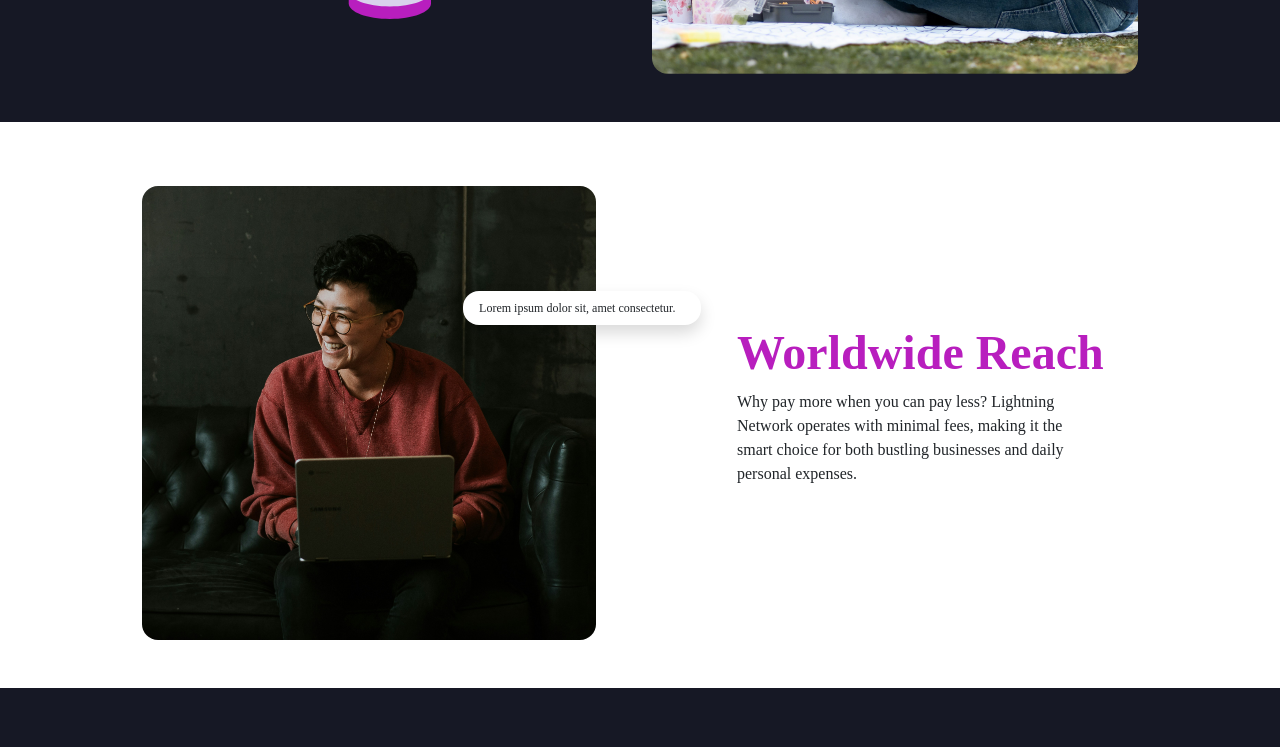
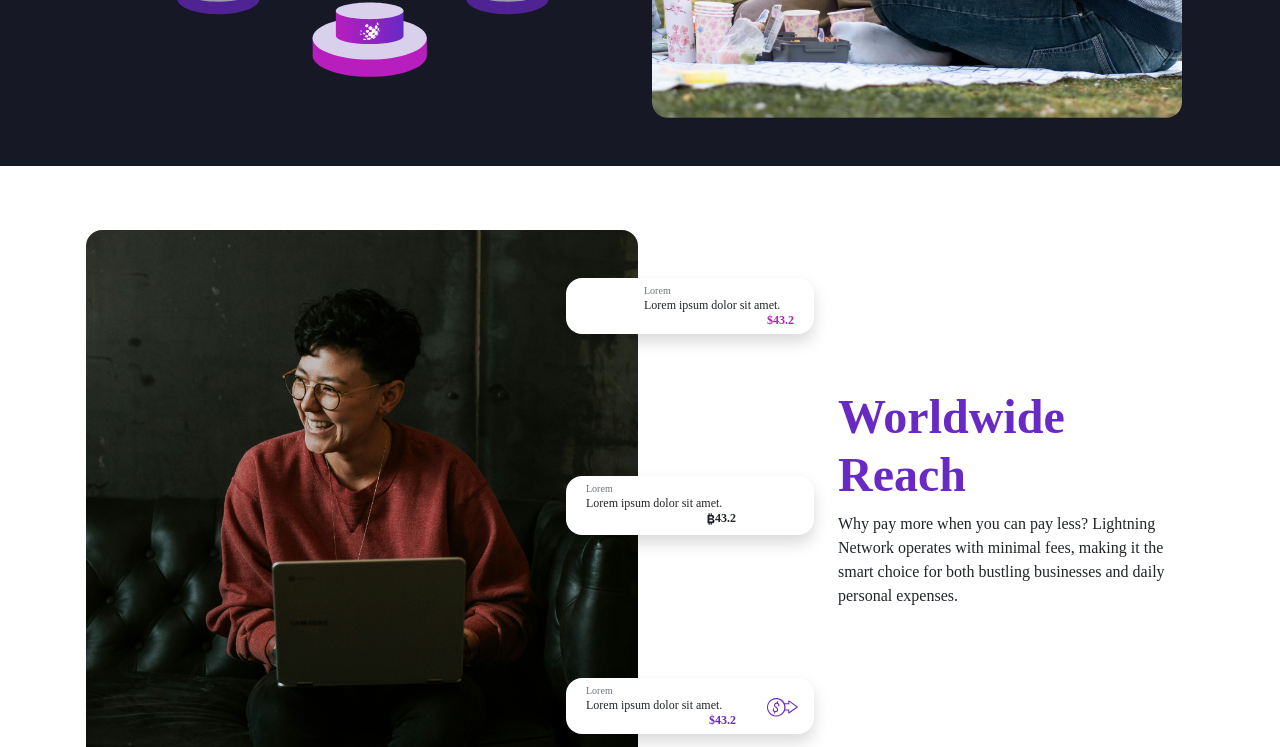
Before and after one commit to sbstnbnvds/neutronpay-2, a React (Vite) app: page / in a window 1280 px wide. Shown: the part 2160-2907 px from the top of the page. Built offline with nearby package versions, Linux system fonts and the light colour scheme; a web font is replaced by a local one.

Commit message:
worldwide Reach section & other css fixes

```diff
--- a/src/App.css
+++ b/src/App.css
@@ -55,3 +55,9 @@ button.transition-1 {
 button.transition-1:hover {
   font-size: 0.8125em !important;
 }
+
+/* Tools */
+
+.cursor-pointer {
+  cursor: pointer !important;
+}
--- a/src/pages/App/components/Banner.jsx
+++ b/src/pages/App/components/Banner.jsx
@@ -10,7 +10,7 @@ const Banner = () => {
   return (
     <section className='app-banner py-5'>
       <Container className='px-0'>
-        <Row className='m-0 my-5 py-5 px-3 align-items-center gy-5'>
+        <Row className='m-0 my-5 px-3 align-items-center gy-5'>
           <Col className='px-3' xl={7} lg={6} xs={12}>
             <h1 className='display-1 text-uppercase fw-800'>tap, pay, go</h1>
 
--- a/src/pages/Home/Home.css
+++ b/src/pages/Home/Home.css
@@ -51,11 +51,6 @@
 
 /* Benefits */
 
-
-.benefits-section .learn-more-link {
-  cursor: pointer;
-}
-
 .benefits-section .benefits-right-arrow {
   transform: translate(-162.5%, -30%);
   transition: transform 770ms;
@@ -97,12 +92,16 @@
 
 /* Worldwide Reach */
 
-.worldwide-reach-section img {
-  width: 80% !important;
+.worldwide-reach-section .text-box-1 p {
+  font-size: 0.75em !important;
 }
 
-.worldwide-reach-section .text-box-1 p {
-  font-size: 0.75em !important;
+.worldwide-reach-section .text-box-1 .message-sup-text {
+  font-size: 0.625em !important;
+}
+
+.worldwide-reach-section .bitcoin-sign {
+  height: 1.25em !important;
 }
 
 /* API for Businesses */
--- a/src/pages/Home/Home.jsx
+++ b/src/pages/Home/Home.jsx
@@ -24,7 +24,6 @@ const Home = () => {
     <APIForEAndB/>
     <PayoutDetails/>
     <YourWorldInYourHands/>
-
   </>
 
   )
--- a/src/pages/Home/components/Benefits.jsx
+++ b/src/pages/Home/components/Benefits.jsx
@@ -49,7 +49,7 @@ const Benefits = () => {
                 <Row className=''>
                   <p>Lorem ipsum dolor sit amet consectetur adipisicing elit. Ab eius aliquid nobis! Quisquam iusto aliquam dolores, nemo nisi libero asperiores</p>
                 </Row>
-                <Row onClick={handleClick} className='justify-content-between mt-5 learn-more-link'>
+                <Row onClick={handleClick} className='justify-content-between mt-5 learn-more-link cursor-pointer'>
                   <Col xs={6}>
                     <p className=''>Learn more...</p>
                   </Col>
--- a/src/pages/Home/components/EconomicalFees.jsx
+++ b/src/pages/Home/components/EconomicalFees.jsx
@@ -13,21 +13,21 @@ const EconomicalFees = () => {
     <section className='economical-fees-section eerie-black-background'>
       <Container
       className='my-3'>
-        <Row className='w-100 px-5 mx-0 py-5 justify-content-center align-items-center'>
+        <Row className='w-100 px-1 mx-0 py-5 justify-content-center align-items-center'>
           <Col
-           lg={6}
-           className='d-flex flex-column align-items-center'>
+           md={6}
+           className='d-flex flex-column align-items-center px-0 px-md-4'>
             <h2 className='grape-text text-capitalize fw-semibold display-5 align-self-start'>economical fees</h2>
             <p className='fw-normal text-light mb-5'>Why pay more when you can pay less? Lightning Network operates with minimal fees, making it the smart choice for both bustling businesses and daily personal expenses.</p>
 
             <img
               src={graph}
               alt=""
-              className='w-75 px-sm-5' />
+              className='w-75 px-sm-5 px-md-1' />
           </Col>
           <Col
             xs={6}
-            className='d-none d-lg-block'>
+            className='d-none d-md-block'>
             <img src={backgroundImage} className='w-100 rounded-4' alt="" />
           </Col>
         </Row>
--- a/src/pages/Home/components/TrustedByBusinesses.jsx
+++ b/src/pages/Home/components/TrustedByBusinesses.jsx
@@ -27,14 +27,14 @@ const TrustedByBusinesses = () => {
             lg={7}
             xl={8}>
             <Row
-              className='mx-0 justify-content-evenly gy-4 gy-xl-0 py-0 mt-0'>
-              <Col xs={5} md={4} lg={5} xl={3} >
+              className='mx-0 justify-content-evenly justify-content-md-between justify-content-lg-evenly justify-content-xl-between gy-4 gy-xl-0 py-0 mt-0'>
+              <Col xs={6} md={4} lg={5} xl={3} >
                 <img src={premiseIcon} className='w-100' alt="" />
               </Col>
-              <Col xs={5} md={4} lg={5} xl={3}>
+              <Col xs={6} md={4} lg={5} xl={3}>
                 <img src={microWorkersIcon} className='w-100' alt="" />
               </Col>
-              <Col xs={5} md={4} lg={5} xl={3}>
+              <Col xs={6} md={4} lg={5} xl={3}>
                 <img src={BitGoIcon} className='w-100' alt="" />
               </Col>
             </Row>
--- a/src/pages/Home/components/WorldwideReach.jsx
+++ b/src/pages/Home/components/WorldwideReach.jsx
@@ -6,36 +6,82 @@ import Container from 'react-bootstrap/Container';
 
 import backgroundImage from '../../../assets/images/home/worldwide-reach.png';
 
+import bitcoinB from '../../../assets/images/home/Bitcoin B Clash Grotesk.svg';
+import icon3 from '../../../assets/images/home/message-icon-3.svg';
+
 
 const WorldwideReach = () => {
   return (
     <section className='worldwide-reach-section'>
       <Container>
 
-        <Row className='w-100 px-5 mx-0 py-5 justify-content-evenly align-items-center flex-row-reverse'>
-          <Col md={5}>
-            <h2 className='steel-pink-text text-capitalize fw-semibold display-5'>worldwide reach</h2>
-            <p className='fw-normal pe-5'>Why pay more when you can pay less? Lightning Network operates with minimal fees, making it the smart choice for both bustling businesses and daily personal expenses.</p>
+        <Row className='w-100 mx-0 py-5 justify-content-evenly align-items-center flex-row-reverse gy-3'>
+          <Col md={4}>
+            <h2 className='grape-text text-capitalize fw-semibold display-5'>worldwide reach</h2>
+            <p className='fw-normal'>Why pay more when you can pay less? Lightning Network operates with minimal fees, making it the smart choice for both bustling businesses and daily personal expenses.</p>
           </Col>
-          <Col md={7} className='position-relative pe-3'>
-            <img src={backgroundImage} className='rounded-4' alt="" />
-            <Container className="text-box-1 position-absolute top-0 h-100 end-0">
+          <Col md={8} className='position-relative px-1 d-flex flex-column align-items-center align-items-sm-start'>
+            <img src={backgroundImage} className='rounded-4 w-75' alt="" />
+            <Container className="text-box-1 position-absolute top-0 h-100 end-0 px-0">
 
-              <Row className='w-100 h-100 align-items-between justify-content-end'>
-                <Col xs={5} className='p-0 d-flex align-items-center'>
-                  <Row className='m-0 bg-white w-100 shadow rounded-4 px-3 py-2 align-items-center font-size-sm'>
-                    <p className='p-0 m-0'>Lorem ipsum dolor sit, amet consectetur.</p>
+              <Row className='w-100 h-100 align-items-end justify-content-between d-none d-sm-flex flex-column'>
+                <Col
+                  xs={6}
+                  md={6}
+                  lg={5}
+                  xl={4}
+                  className='p-0 d-flex align-items-center my-sm-5'>
+                  <Row className='m-0 bg-white shadow rounded-4 px-2 py-2 w-100 justify-content-end'>
+                    <Col
+                      sm={9}
+                      md={10}
+                      lg={9}
+                      xxl={8}>
+                      <p className='m-0 p-0 text-secondary lh-1 message-sup-text'>Lorem</p>
+                      <p className='p-0 m-0'>Lorem ipsum dolor sit amet.</p>
+                      <p className='text-end m-0 p-0 steel-pink-text fw-semibold lh-1'>$43.2</p>
+                    </Col>
                   </Row>
                 </Col>
-                <Col className='d-flex align-items-center' xs={12}>
-                  {/* <Row className='bg-white w-100 shadow rounded-4 px-3 py-2'>
-                    sdfsd
+                <Col
+                  xs={6}
+                  md={6}
+                  lg={5}
+                  xl={4}
+                  className='p-0 d-flex align-items-center my-sm-5 d-none d-lg-block'>
+                  <Row className='m-0 bg-white shadow rounded-4 px-2 py-2 w-100'>
+                    <Col
+                      sm={9}
+                      md={10}
+                      lg={9}
+                      xxl={8}>
+                      <p className='m-0 p-0 text-secondary lh-1 message-sup-text'>Lorem</p>
+                      <p className='p-0 m-0'>Lorem ipsum dolor sit amet.</p>
+                      <p className='text-end m-0 p-0 fw-800 lh-1'><img src={bitcoinB} alt="" className='bitcoin-sign' />43.2</p>
+                    </Col>
+
                   </Row>
                 </Col>
-                <Col className='d-flex align-items-center' xs={12}>
-                <Row className='bg-white w-100 shadow rounded-4 px-3 py-2'>
-                sdfsd
-              </Row> */}
+                <Col
+                  xs={6}
+                  md={6}
+                  lg={5}
+                  xl={4}
+                  className='p-0  align-items-center my-sm-5'>
+                  <Row className='m-0 bg-white shadow rounded-4 px-2 py-2 w-100 align-items-center justify-content-between'>
+                    <Col
+                      sm={9}
+                      md={10}
+                      lg={9}
+                      xxl={8}>
+                      <p className='m-0 p-0 text-secondary lh-1 message-sup-text'>Lorem</p>
+                      <p className='p-0 m-0'>Lorem ipsum dolor sit amet.</p>
+                      <p className='text-end m-0 p-0 grape-text fw-800 lh-1'>$43.2</p>
+                    </Col>
+                    <Col xs={2}
+                      className='p-0 pe-2'
+                    ><img src={icon3} alt="" className='w-100' /></Col>
+                  </Row>
                 </Col>
               </Row>
 
```
Also changed, not shown: src/assets/images/home/Bitcoin B Clash Grotesk.svg (added), src/assets/images/home/message-icon-3.svg (added).
